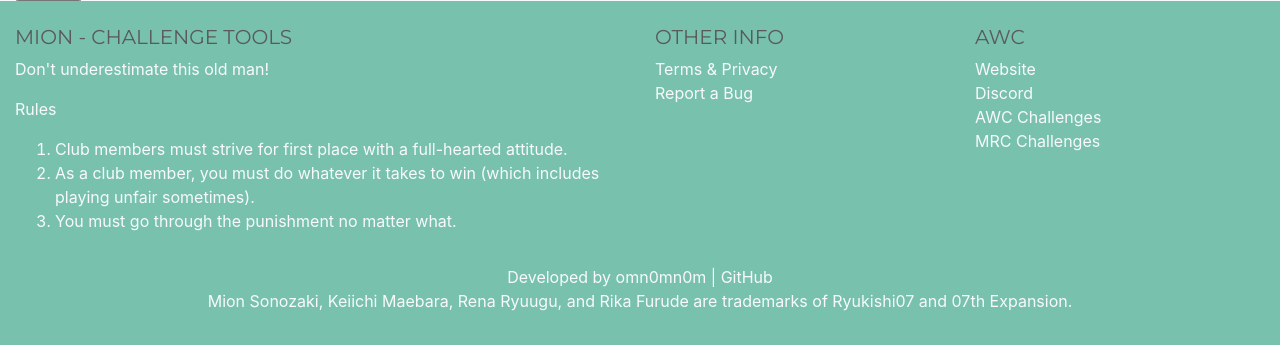
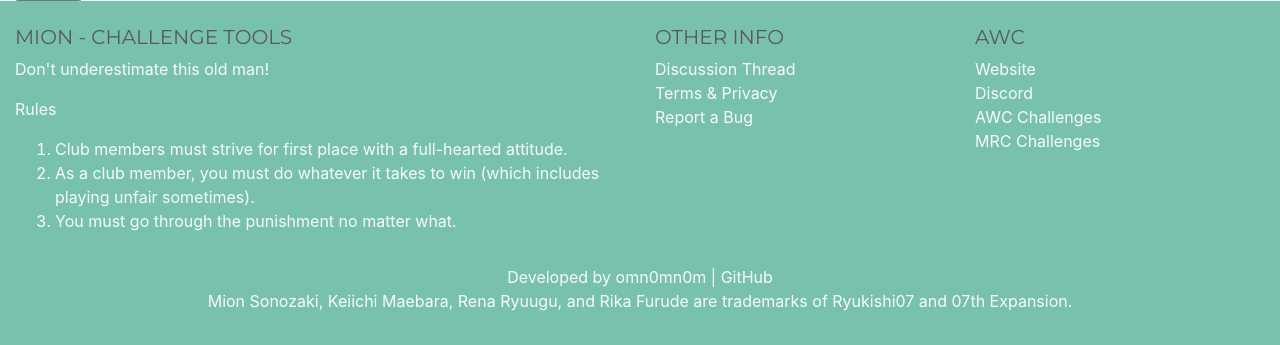
Before and after one commit to omn0mn0m/Mion, a Django app: page /awc/add-challenge/ in a window 1280 px wide. Shown: the part 709-1054 px from the top of the page. Run offline with Django 3.2, Linux system fonts and the light colour scheme; parts of the project's set-up code (start-up, migrations or seed data) failed here and were passed over; some libraries are stand-ins or nearby versions.

Commit message:
Update footer.html

```diff
--- a/mion/templates/components/footer.html
+++ b/mion/templates/components/footer.html
@@ -33,6 +33,9 @@
         <h5 class="text-uppercase">Other Info</h5>
 
         <ul class="list-unstyled">
+	  <li>
+            <a class="text-light" href="https://anilist.co/forum/thread/13499">Discussion Thread</a>
+          </li>
           <li>
             <a class="text-light" href="{% url 'awc:index' %}">Terms & Privacy</a>
           </li>
@@ -76,7 +79,7 @@
 
   <!-- Copyright -->
   <div class="footer-copyright text-center py-3">Developed by
-    <a class="text-light" href="https://omn0mn0m.github.io"> omn0mn0m</a> |
+    <a class="text-light" href="https://anilist.co/user/omn0mn0m"> omn0mn0m</a> |
     <a class="text-light" href="https://github.com/omn0mn0m/Mion">GitHub</a>
 
     <p>
```
